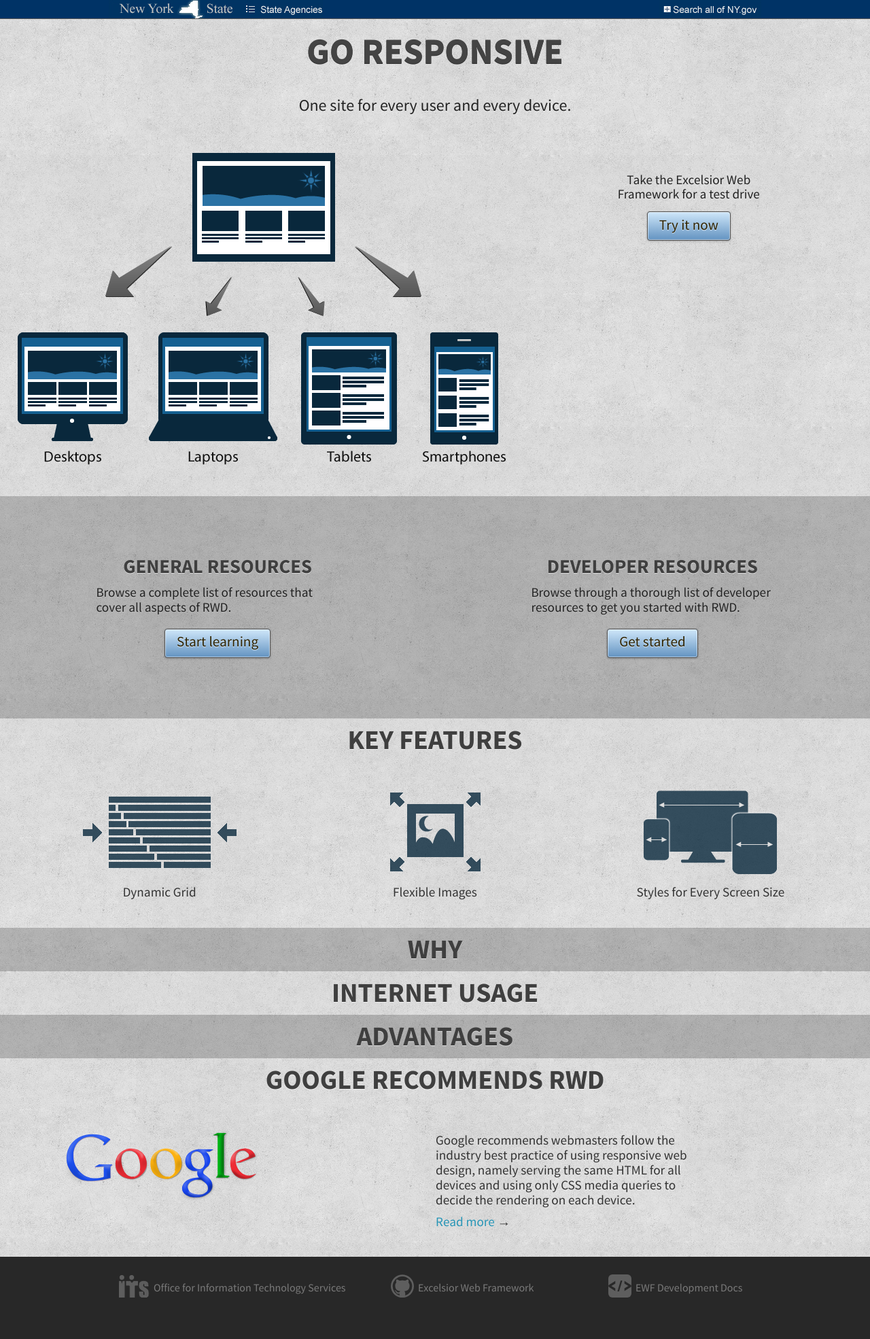
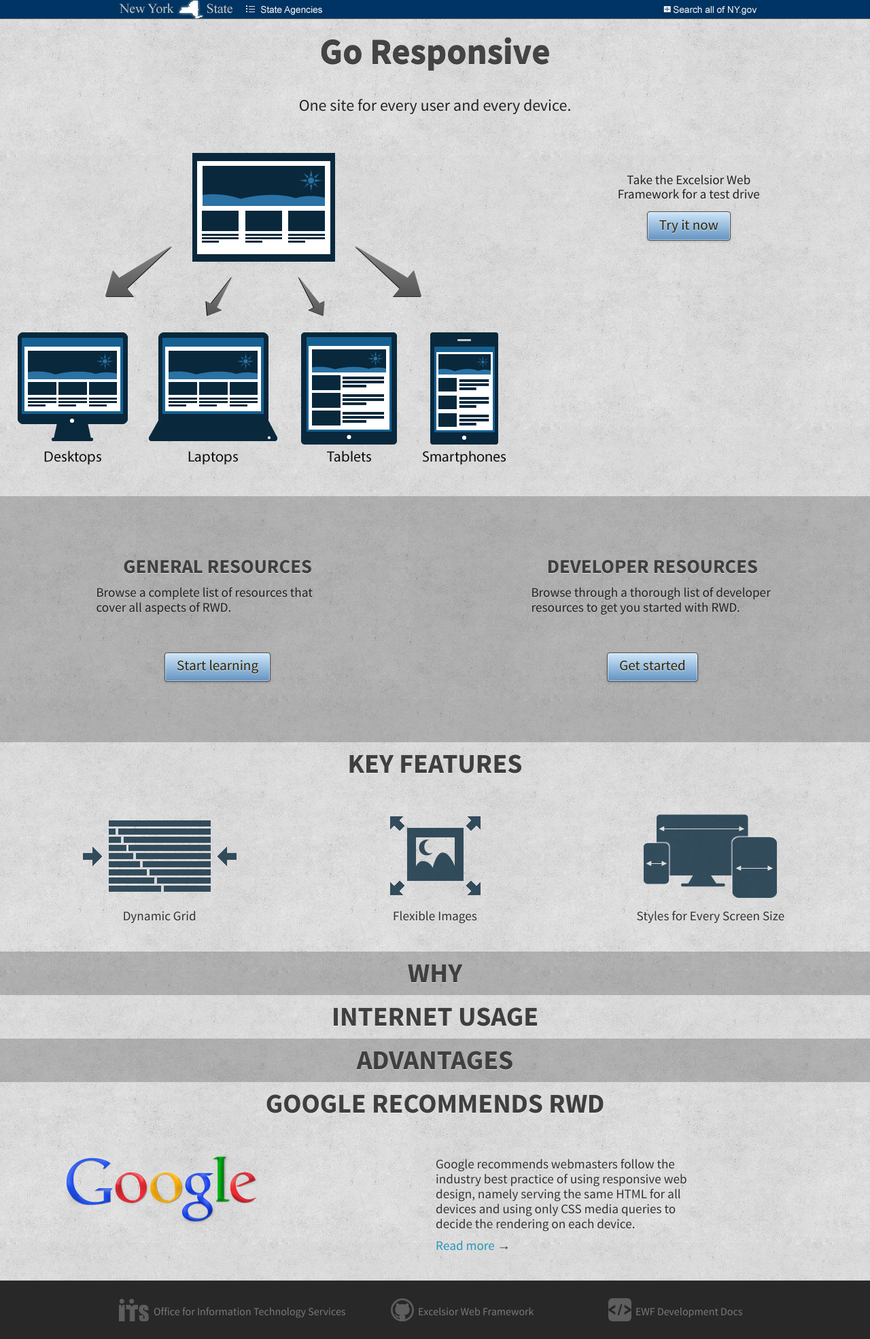
Before and after one commit to technickle/go-responsive, a Jekyll site: the page index.html, which Jekyll copies as it is, in a window 1280 px wide. Shown: the whole page at 68% size. Built offline with Jekyll 4.4.1, drawn with Linux system fonts in a browser that asks for light colours; Markdown is read by kramdown in place of the engine named in the settings; before the commit the page ends 1935 px from its top, so only the background shows below that.

Commit message:
Button alignment, closes #57

```diff
--- a/css/site/site.css
+++ b/css/site/site.css
@@ -92,8 +92,11 @@
   margin: 0;
   padding: 0;
   font-weight: normal;
+  text-align: center;
+}
+
+.home-page .page h2 {
   text-transform: uppercase;
-  text-align: center;
 }
 
 .home-page .page .button {
@@ -155,7 +158,7 @@
   text-shadow: 0 1px rgba(255,255,255,0.4);
 }
 
-.home-page .page .big-p {
+.home-page .page .tagline {
   padding: 0.8em 0 0.6em 0;
   margin: 0 auto 0.3em auto;
   font-size: 1.5em;
@@ -321,9 +324,13 @@
 }
 
 .home-page .page [class*="section-"] p {
-	color: #222;
-	margin: 0.3em auto 0.5em auto;
-	line-height: 1.15em;
+  color: #222;
+  margin: 0.3em auto 0.5em auto;
+  line-height: 1.15em;
+}
+
+.home-page .page .section-3 .wrapper p {
+  min-height: 4.125em;
 }
 
 .home-page .page .section-2 p,
--- a/index.html
+++ b/index.html
@@ -61,7 +61,7 @@
           <div class="title">
             <h1>Go Responsive</h1>
           </div>
-          <p class="big-p">One site for every user and every device.</p>
+          <p class="tagline">One site for every user and every device.</p>
         </div>
       </div>
       <div class="row section section-2">
@@ -80,14 +80,14 @@
 
       <div class="row section even section-3">
         <div class="large-6 columns">
-          <div class="wrapper">
+          <div class="row wrapper">
             <h2>General resources</h2>
             <p>Browse a complete list of resources that cover all aspects of RWD.</p>
             <a href="general-resources.html" class="button">Start learning</a>
           </div>
         </div>
         <div class="large-6 columns">
-          <div class="wrapper">
+          <div class="row wrapper">
             <h2>Developer resources</h2>
             <p>Browse through a thorough list of developer resources to get you started with RWD.</p>
             <a href="https://github.com/nys-its/excelsior-web-framework" class="button">Get started</a>
```
